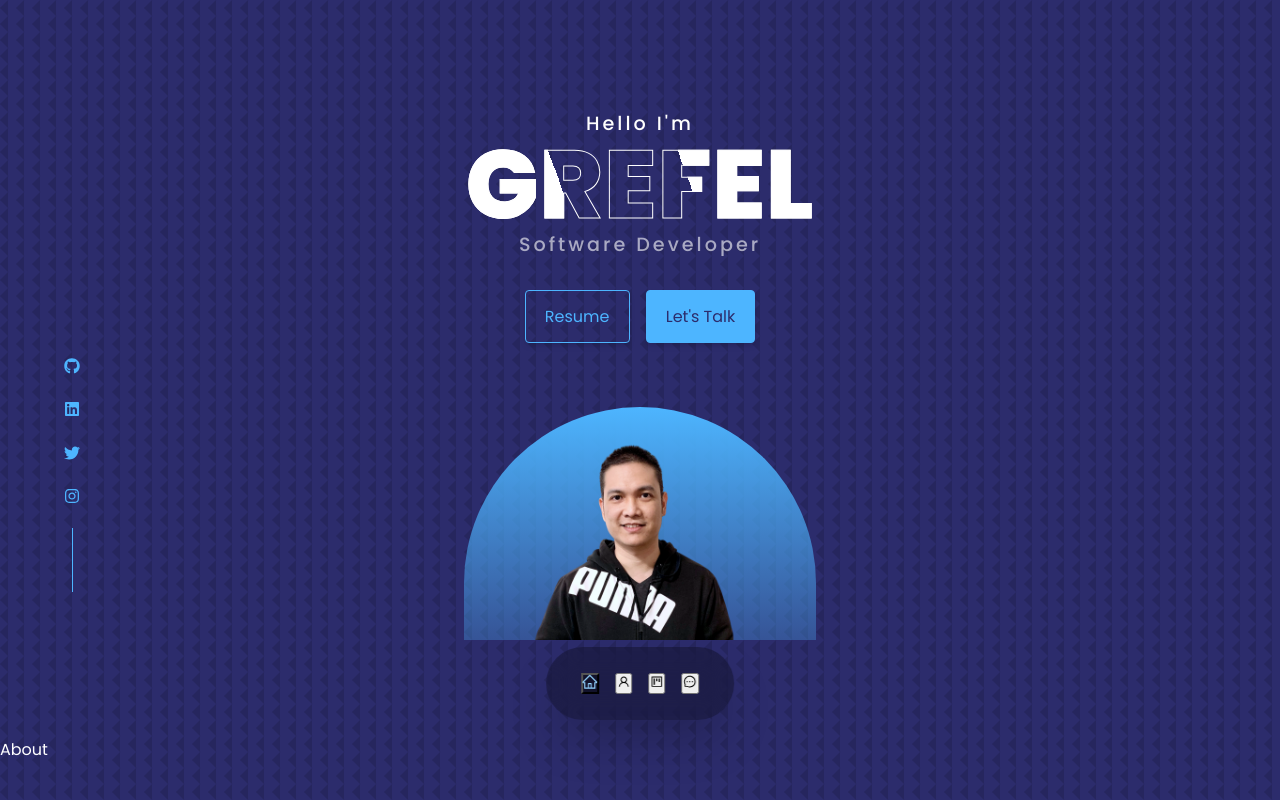
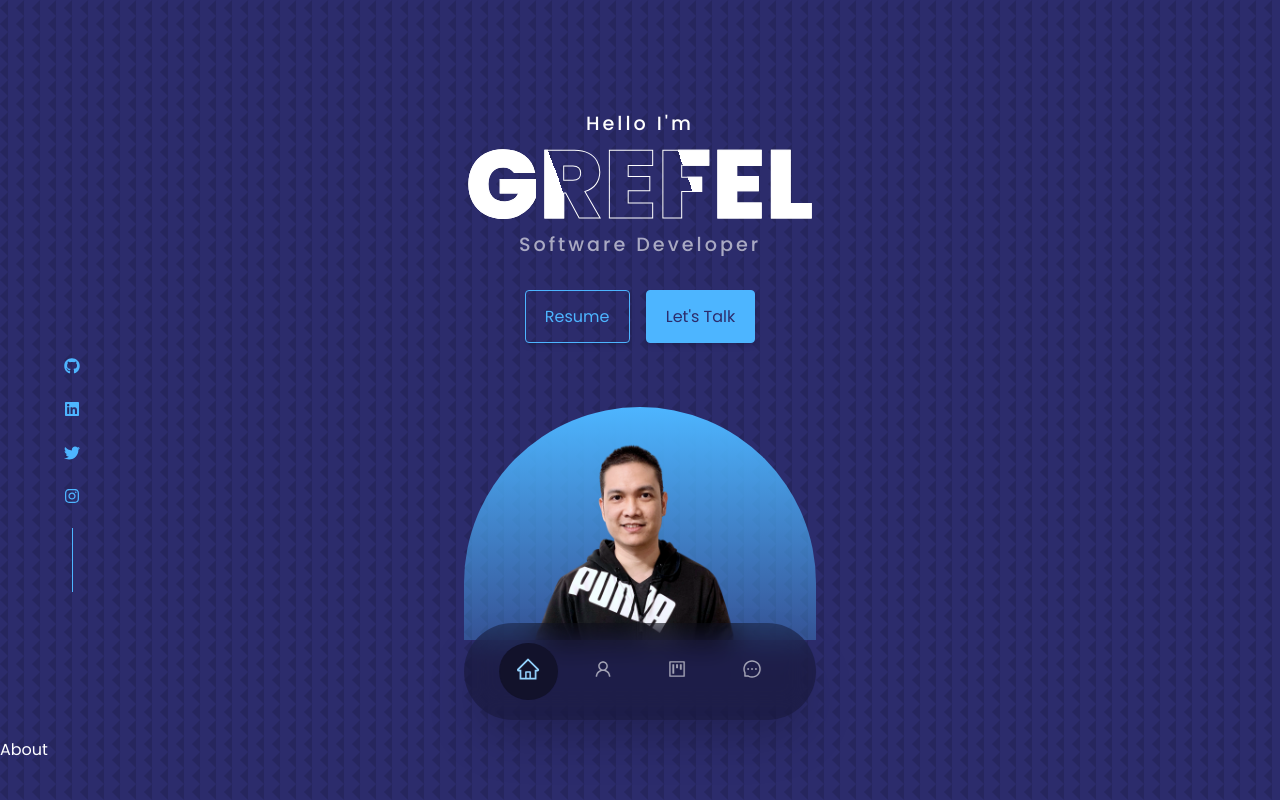
Before and after one commit to grefelnable/grefel-landing-page, a React (Create React App) app: page / in a window 1280 px wide. Shown: the top 800 px of the page. Built offline with nearby package versions, Linux system fonts and the light colour scheme.

Commit message:
adjustments on nav

```diff
--- a/src/components/nav/Nav.js
+++ b/src/components/nav/Nav.js
@@ -9,7 +9,7 @@ import {
 
 const Nav = () => {
   const [activeLink, setActiveLink] = React.useState("#")
-  console.log(activeLink)
+
   return (
     <nav>
       <ul>
--- a/src/components/nav/Nav.scss
+++ b/src/components/nav/Nav.scss
@@ -19,8 +19,12 @@ nav {
     align-items: center;
 
     li {
-      padding: 0.7em 0.5em;
-      a {
+      padding: 0.5em;
+
+      button {
+        cursor: pointer;
+        background: transparent;
+        border: none;
         color: v.$light;
         font-size: 1.25rem;
         padding: 1rem 1.2rem;
```
